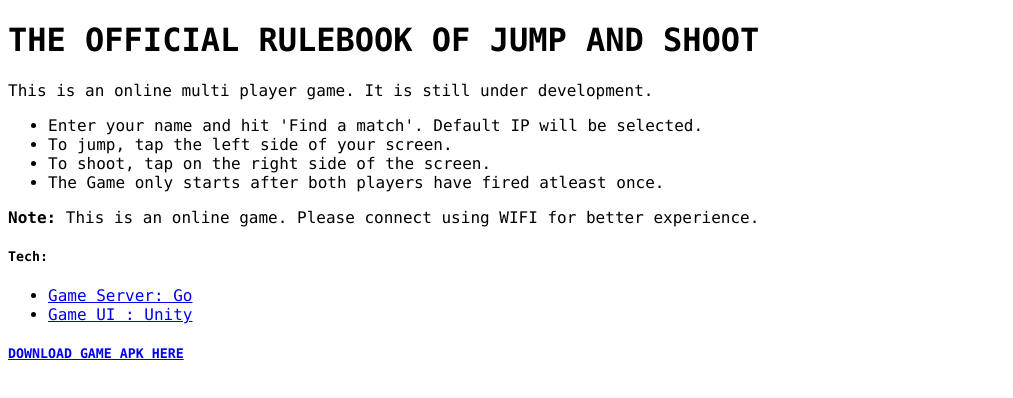
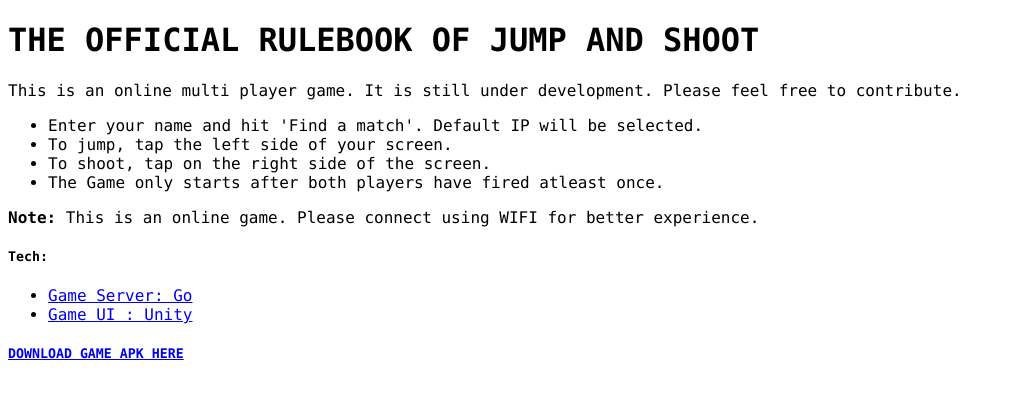
Before and after one commit to aarthikrao/aarthikrao.github.io, a plain HTML site: page jumpAndShoot.html in a window 1280 px wide. Shown: the whole page, without its empty margins (0-1013 px from the left). Drawn offline with Linux system fonts and the light colour scheme.

Commit message:
Added contribute message

```diff
--- a/jumpAndShoot.html
+++ b/jumpAndShoot.html
@@ -11,7 +11,7 @@
 
 <body>
     <h1>THE OFFICIAL RULEBOOK OF JUMP AND SHOOT</h1>
-    <p>This is an online multi player game. It is still under development.</p>
+    <p>This is an online multi player game. It is still under development. Please feel free to contribute.</p>
 
     <ul style="list-style-type:disc;">
         <li>Enter your name and hit 'Find a match'. Default IP will be selected.</li>
```
